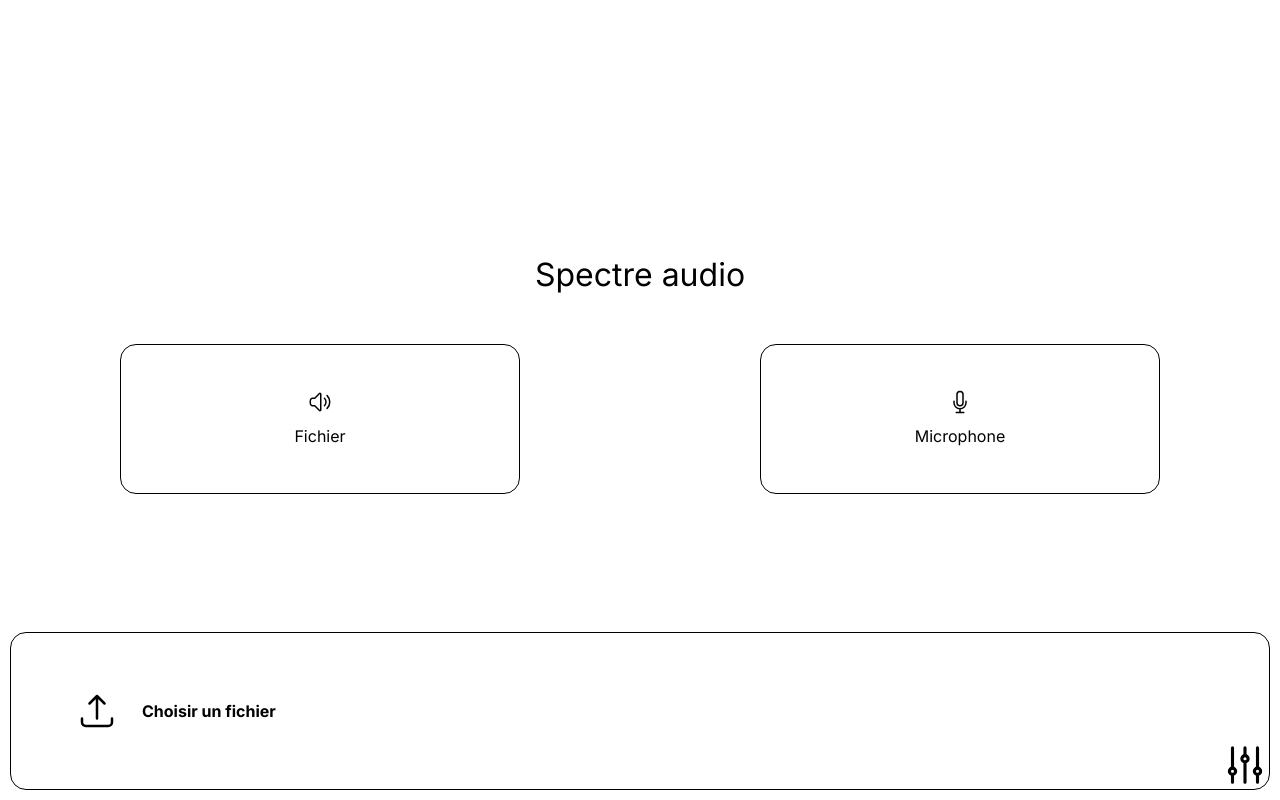
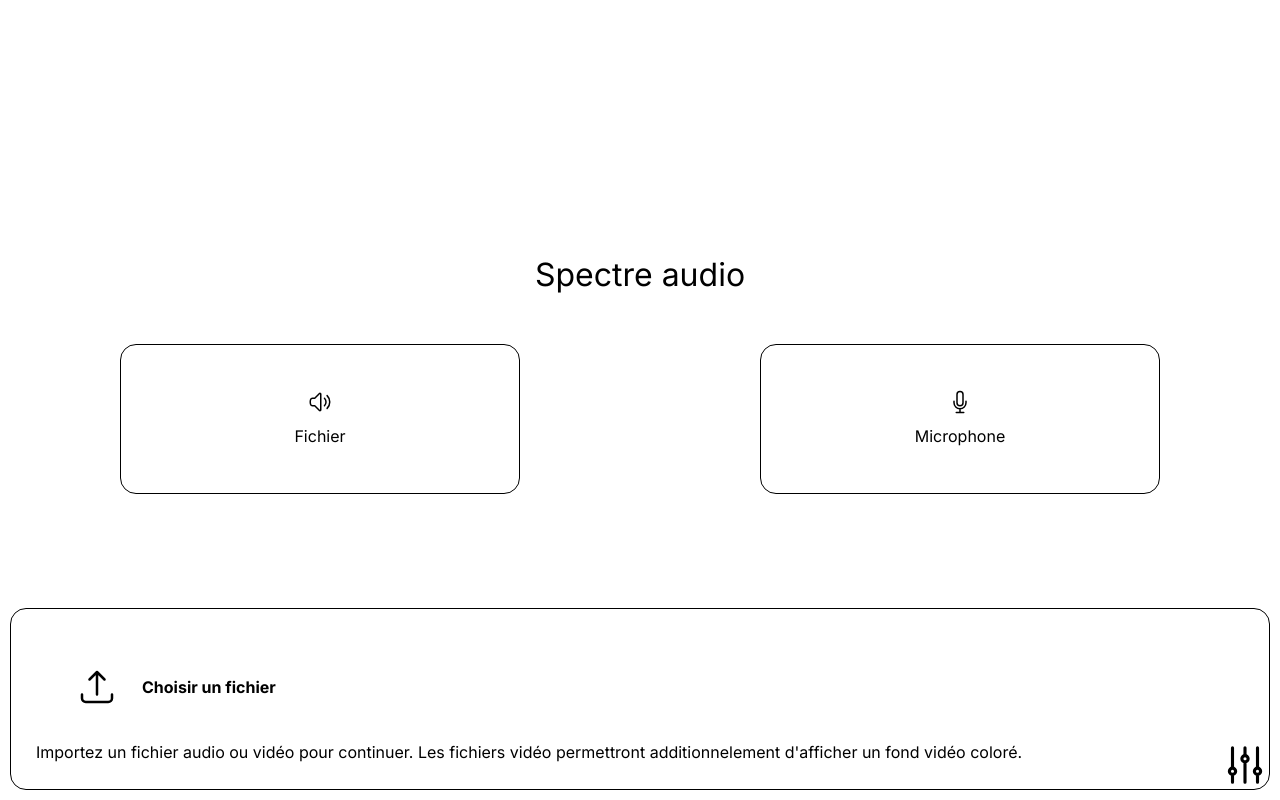
Before and after one commit to Marchand-Nicolas/audio-spectrum, a Next.js app: page / in a window 1280 px wide. Both pictures are taken after a click on the button "Fichier". Built offline with nearby package versions, Linux system fonts and the light colour scheme.

Commit message:
Improving file importation menu

```diff
--- a/app/components/streamSelector.tsx
+++ b/app/components/streamSelector.tsx
@@ -193,10 +193,17 @@ export default function StreamSelector({
         </BottomPopup>
       ) : sourceType === "file" && state === "home-source-selected" ? (
         <BottomPopup>
-          <FileInput
-            accept="audio/*,video/*"
-            callback={(files) => setFile(files[0])}
-          />
+          <div className="flex items-center flex-wrap">
+            <FileInput
+              accept="audio/*,video/*"
+              callback={(files) => setFile(files[0])}
+            />
+            <p>
+              Importez un fichier audio ou vidéo pour continuer. Les fichiers
+              vidéo permettront additionnelement d&apos;afficher un fond vidéo
+              coloré.
+            </p>
+          </div>
         </BottomPopup>
       ) : sourceType === "mic" && state === "home-source-selected" ? (
         <BottomPopup>
```
